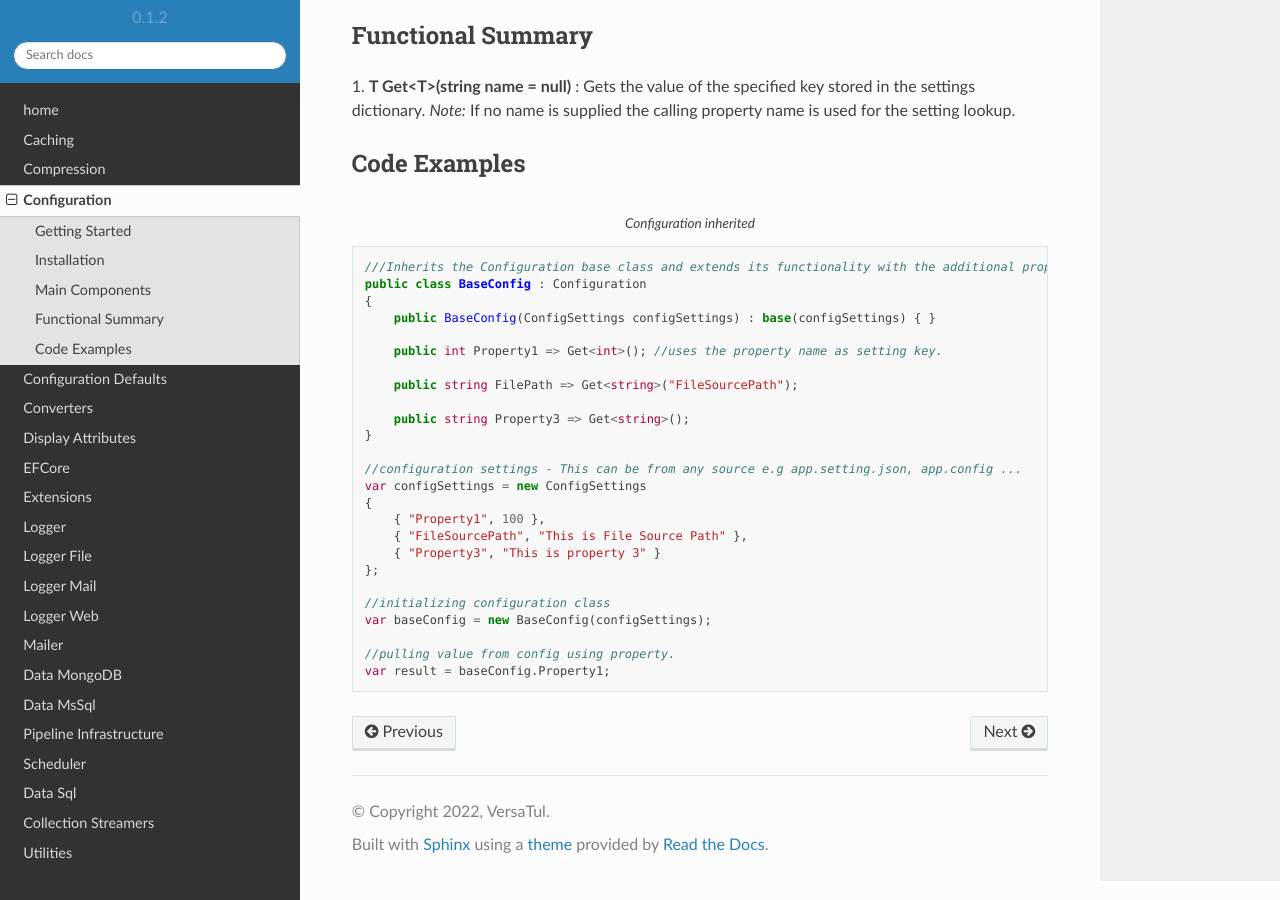
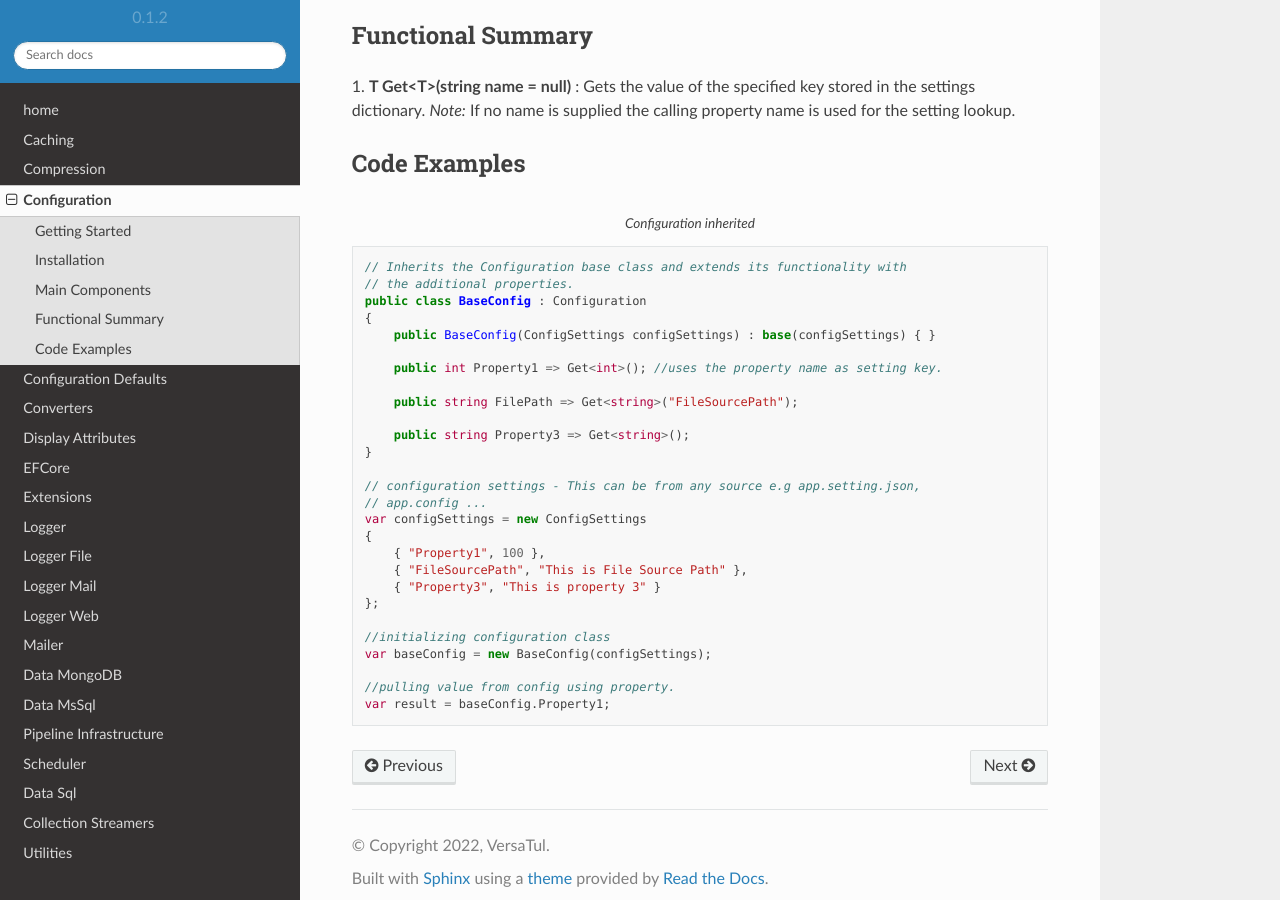
Before and after one commit to BjornWilliams/DocsVersaTul, a Sphinx documentation site: the page built from docs/source/configuration.rst, in a window 1280 px wide and 900 px high, scrolled down 766 px. Built offline with Sphinx 7.4.7 and the Read the Docs theme 2.0.0, drawn with Linux system fonts in a browser that asks for light colours.

```diff
--- a/docs/source/configuration.rst
+++ b/docs/source/configuration.rst
@@ -37,7 +37,8 @@ Code Examples
     :caption: Configuration inherited
     :emphasize-lines: 61, 64
 
-    ///Inherits the Configuration base class and extends its functionality with the additional properties.
+    // Inherits the Configuration base class and extends its functionality with
+    // the additional properties.
     public class BaseConfig : Configuration
     {
         public BaseConfig(ConfigSettings configSettings) : base(configSettings) { }
@@ -49,7 +50,8 @@ Code Examples
         public string Property3 => Get<string>();
     }
 
-    //configuration settings - This can be from any source e.g app.setting.json, app.config ...
+    // configuration settings - This can be from any source e.g app.setting.json,
+    // app.config ...
     var configSettings = new ConfigSettings
     {
         { "Property1", 100 },
```
